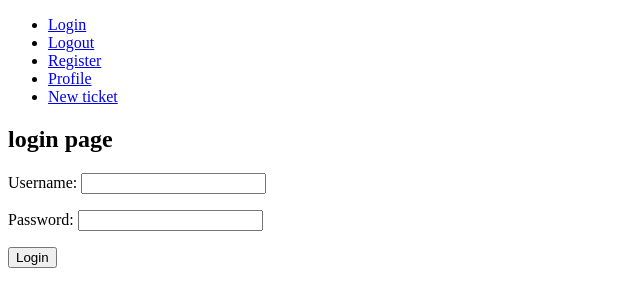
After one commit to r-andy79/issue-tracker-app, a Django app: page /accounts/login in a window 1280 px wide. The commit adds this page. Shown: the top 307 px of the page, without its empty margins (0-640 px from the left). Run offline with Django 3.2, Linux system fonts and the light colour scheme.

Commit message:
Added login functionality with form

```diff
--- a/issue_tracker_app/forms.py
+++ b/issue_tracker_app/forms.py
@@ -6,3 +6,9 @@ class TicketForm(forms.ModelForm):
     class Meta:
         model = Ticket
         fields = ('ticket_type', 'title', 'text')
+
+
+class UserLoginForm(forms.Form):
+    """Form to be used to log users in"""
+    username = forms.CharField()
+    password = forms.CharField(widget=forms.PasswordInput)
--- a/issue_tracker_app/templates/issue_tracker_app/base.html
+++ b/issue_tracker_app/templates/issue_tracker_app/base.html
@@ -9,11 +9,11 @@
 <body>
   <nav>
     <ul>
-      <li><a href="#">Login</a></li>
+      <li><a href="{% url 'login' %}">Login</a></li>
       <li><a href="{% url 'logout' %}">Logout</a></li>
       <li><a href="#">Register</a></li>
       <li><a href="#">Profile</a></li>
-      <li><a href="#">New ticket</a></li>
+      <li><a href="{% url 'ticket_new' %}">New ticket</a></li>
     </ul>
   </nav>
   {% if messages %}
--- /dev/null
+++ b/issue_tracker_app/templates/issue_tracker_app/login.html
@@ -0,0 +1,16 @@
+{% extends 'issue_tracker_app/base.html' %}
+{% block content %}
+<h2>login page</h2>
+<form method="POST">
+  {% csrf_token %}
+  {{login_form.as_p}}
+  <button type="submit">Login</button>
+</form>
+{% if messages %}
+<div>
+  {% for message in messages %}
+      {{ message }}
+  {% endfor %}
+</div>
+{% endif %}
+{% endblock %}
--- a/issue_tracker_app/urls.py
+++ b/issue_tracker_app/urls.py
@@ -5,5 +5,6 @@ urlpatterns = [
     path('', views.ticket_list, name='ticket_list'),
     path('ticket/<int:pk>/', views.ticket_detail, name='ticket_detail'),
     path('ticket/new/', views.ticket_new, name='ticket_new'),
-    path('accounts/logout', views.logout, name='logout')
+    path('accounts/logout', views.logout, name='logout'),
+    path('accounts/login', views.login, name='login')
 ]
--- a/issue_tracker_app/views.py
+++ b/issue_tracker_app/views.py
@@ -2,7 +2,7 @@ from django.shortcuts import render, get_object_or_404, redirect, reverse
 from django.utils import timezone
 from django.contrib import auth, messages
 from .models import Ticket
-from .forms import TicketForm
+from .forms import TicketForm, UserLoginForm
 
 # Create your views here.
 def ticket_list(request):
@@ -30,6 +30,25 @@ def ticket_new(request):
 
 
 def logout(request):
+    """Log the user out"""
     auth.logout(request)
     messages.success(request, 'You have successfully been logged out')
     return redirect(reverse('ticket_list'))
+
+
+def login(request):
+    """Return a login page"""
+    if request.method == "POST":
+        login_form = UserLoginForm(request.POST)
+        if login_form.is_valid():
+            user = auth.authenticate(username=request.POST['username'],
+                                     password=request.POST['password'])
+
+            if user:
+                auth.login(user=user, request=request)
+                messages.success(request, 'You have successfully logged in')
+            else:
+                login_form.add_error(None, "Your username or password is incorrect")
+    else:
+        login_form = UserLoginForm()
+    return render(request, 'issue_tracker_app/login.html', {'login_form': login_form})
```
